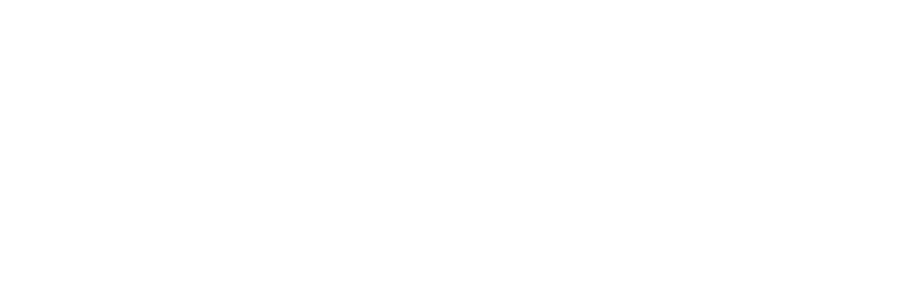
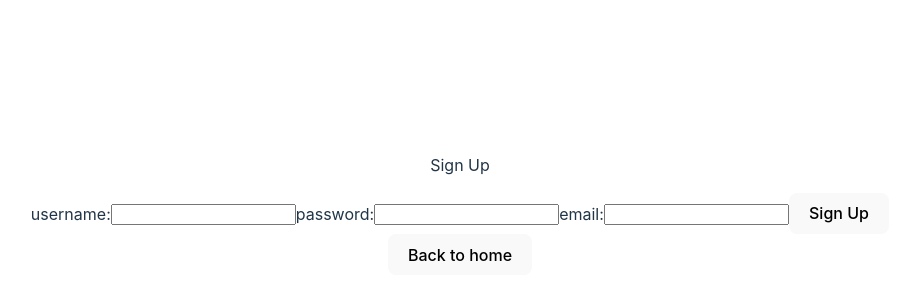
Before and after one commit to takacsvilmos/AdvancedModuleProject, a React (Vite) app in the folder Frontend/: page /signup in a window 1280 px wide. Before the commit this address had no page. Shown: the part 194-494 px from the top of the page, without its empty margins (180-1080 px from the left). Built offline with nearby package versions, Linux system fonts and the light colour scheme.

Commit message:
SignUp basics

```diff
--- a/Frontend/src/App.tsx
+++ b/Frontend/src/App.tsx
@@ -1,8 +1,10 @@
 import { useState } from 'react'
 import Home from './Home'
 import Login from './Login'
+import SignUp from './SignUp'
 import './App.css'
 import { Routes, Route } from 'react-router-dom'
+
 
 function App() {
   const [count, setCount] = useState(0)
@@ -13,6 +15,7 @@
         <Routes>
           <Route path='/' element ={<Home/>}/>
           <Route path='/login' element ={<Login/>}/>
+          <Route path='/signup' element ={<SignUp/>}/>
         </Routes>
       </div>
     </>
--- a/Frontend/src/Home.tsx
+++ b/Frontend/src/Home.tsx
@@ -7,11 +7,15 @@
     const handleClick = ()=>{
         navigate("/login");
     }
+    const handleClickSignUp = ()=>{
+        navigate("/SignUp");
+    }
 
     return (
         <div>
             <p>Home Page</p>
             <button onClick={handleClick}>Go to login!</button>
+            <button onClick={handleClickSignUp}>Sign Up!</button>
         </div>
     );
 };
--- /dev/null
+++ b/Frontend/src/SignUp.tsx
@@ -0,0 +1,27 @@
+import { useNavigate } from "react-router-dom";
+
+const SignUp = () => {
+    const navigate = useNavigate();
+
+    const handleClick = ()=>{
+        navigate("/login");
+    }
+
+    return (
+        <div>
+            <p>Sign Up</p>
+            <form action="">
+                <label htmlFor="username">username:</label>
+                <input name="username" type="text" required/>
+                <label htmlFor="password">password:</label>
+                <input name="password" type="text" required/>
+                <label htmlFor="email">email:</label>
+                <input name="email" type="email" required/>
+                <button>Sign Up</button>
+            </form>
+            <button onClick={handleClick}>Back to home</button>
+        </div>
+    );
+};
+
+export default SignUp;
```
